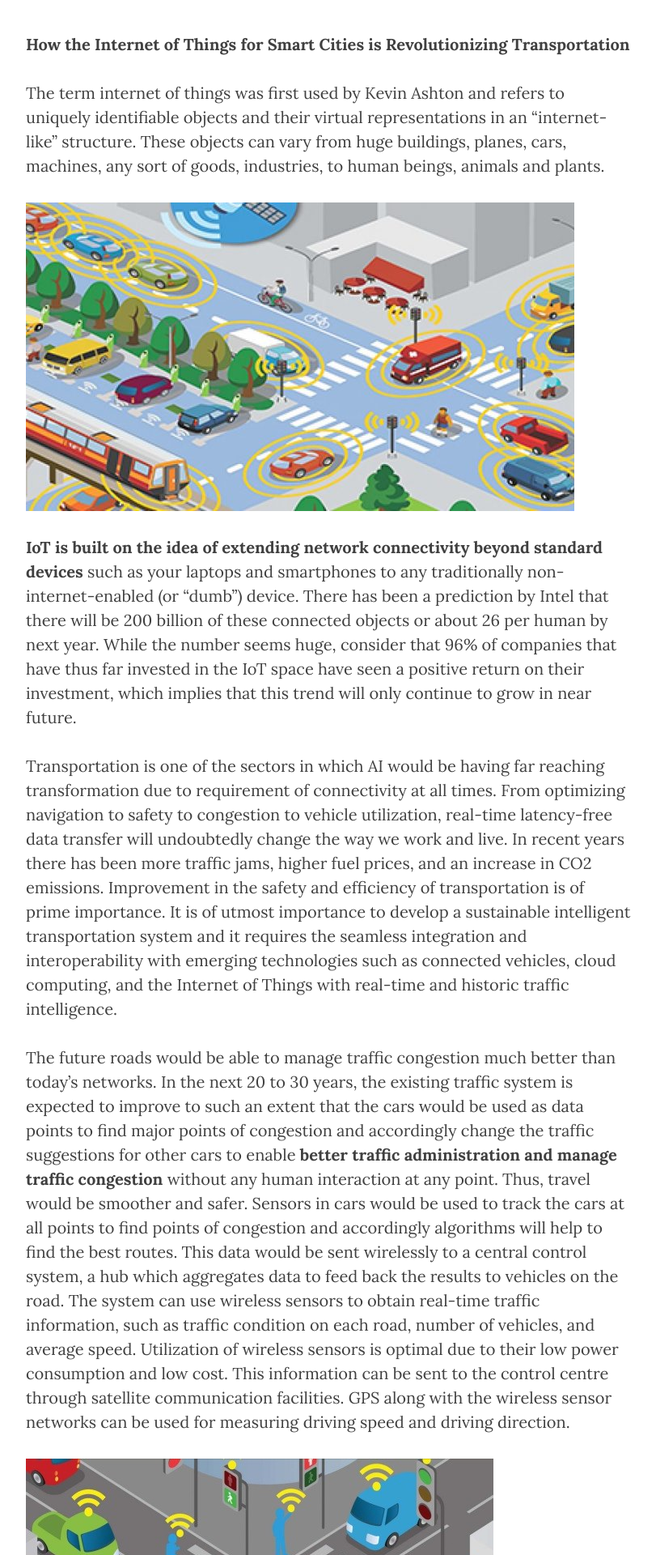
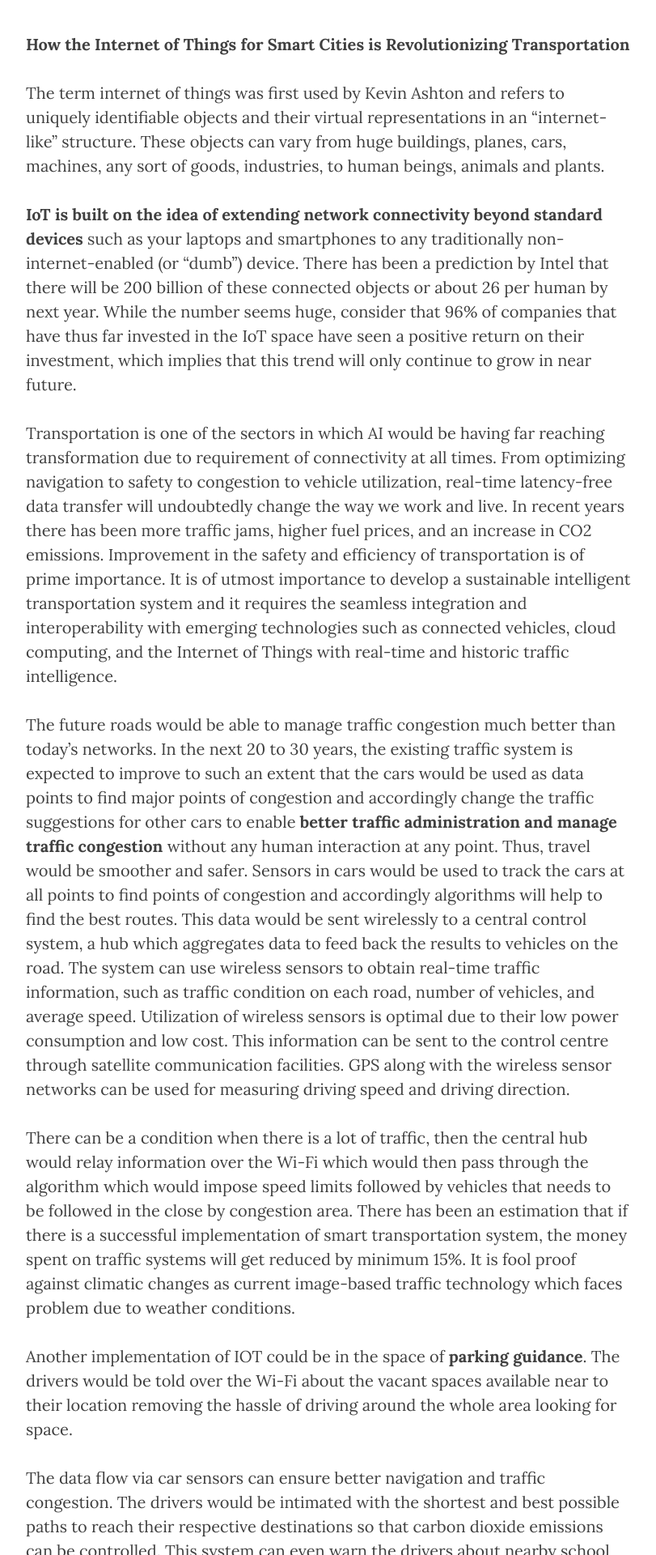
Before and after one commit to aakashkumar5069/jekyll_blog, a Jekyll site: the page built from _posts/2019-08-02-How the Internet of Things for Smart Cities is Revolutionizing Transportation.md, in a window 1280 px wide. Shown: the part 576-2496 px from the top of the page at 81% size, without its empty margins (233-1044 px from the left). Built offline with Jekyll 4.4.1, drawn with Linux system fonts in a browser that asks for light colours; nearby versions of some CDN libraries.

Commit message:
Update 2019-08-02-How the Internet of Things for Smart Cities is Revolutionizing Transportation.md

```diff
--- a/_posts/2019-08-02-How the Internet of Things for Smart Cities is Revolutionizing Transportation.md
+++ b/_posts/2019-08-02-How the Internet of Things for Smart Cities is Revolutionizing Transportation.md
@@ -12,7 +12,7 @@ coverImg: "Intel_Transp.jpg"
 The term internet of things was first used by Kevin Ashton and refers to uniquely identifiable objects and their virtual representations in an “internet-like” structure. These objects can vary from huge buildings, planes, cars, machines, any sort of goods, industries, to human beings, animals and plants.
 
 
-![image](/assets/images/IoT-1.jpg)
+
 
 **IoT is built on the idea of extending network connectivity beyond standard devices** such as your laptops and smartphones to any traditionally non-internet-enabled (or “dumb”) device. There has been a prediction by Intel that there will be 200 billion of these connected objects or about 26 per human by next year. While the number seems huge, consider that 96% of companies that have thus far invested in the IoT space have seen a positive return on their investment, which implies that this trend will only continue to grow in near future.
 
@@ -20,7 +20,7 @@ Transportation is one of the sectors in which AI would be having far reaching tr
 
 The future roads would be able to manage traffic congestion much better than today's networks. In the next 20 to 30 years, the existing traffic system is expected to improve to such an extent that the cars would be used as data points to find major points of congestion and accordingly change the traffic suggestions for other cars to enable **better traffic administration and manage traffic congestion** without any human interaction at any point. Thus, travel would be smoother and safer. Sensors in cars would be used to track the cars at all points to find points of congestion and accordingly algorithms will help to find the best routes. This data would be sent wirelessly to a central control system, a hub which aggregates data to feed back the results to vehicles on the road. The system can use wireless sensors to obtain real-time traffic information, such as traffic condition on each road, number of vehicles, and average speed. Utilization of wireless sensors is optimal due to their low power consumption and low cost. This information can be sent to the control centre through satellite communication facilities. GPS along with the wireless sensor networks can be used for measuring driving speed and driving direction.
 
-![image](/assets/images/IoT-2.jpg)
+
 
 There can be a condition when there is a lot of traffic, then the central hub would relay information over the Wi-Fi which would then pass through the algorithm which would impose speed limits followed by vehicles that needs to be followed in the close by congestion area. There has been an estimation that if there is a successful implementation of smart transportation system, the money spent on traffic systems will get reduced by minimum 15%. It is fool proof against climatic changes as current image-based traffic technology which faces problem due to weather conditions.
 
```
Also changed, not shown: other parts of _posts/2019-08-02-How the Internet of Things for Smart Cities is Revolutionizing Transportation.md (+1 -1 lines).
